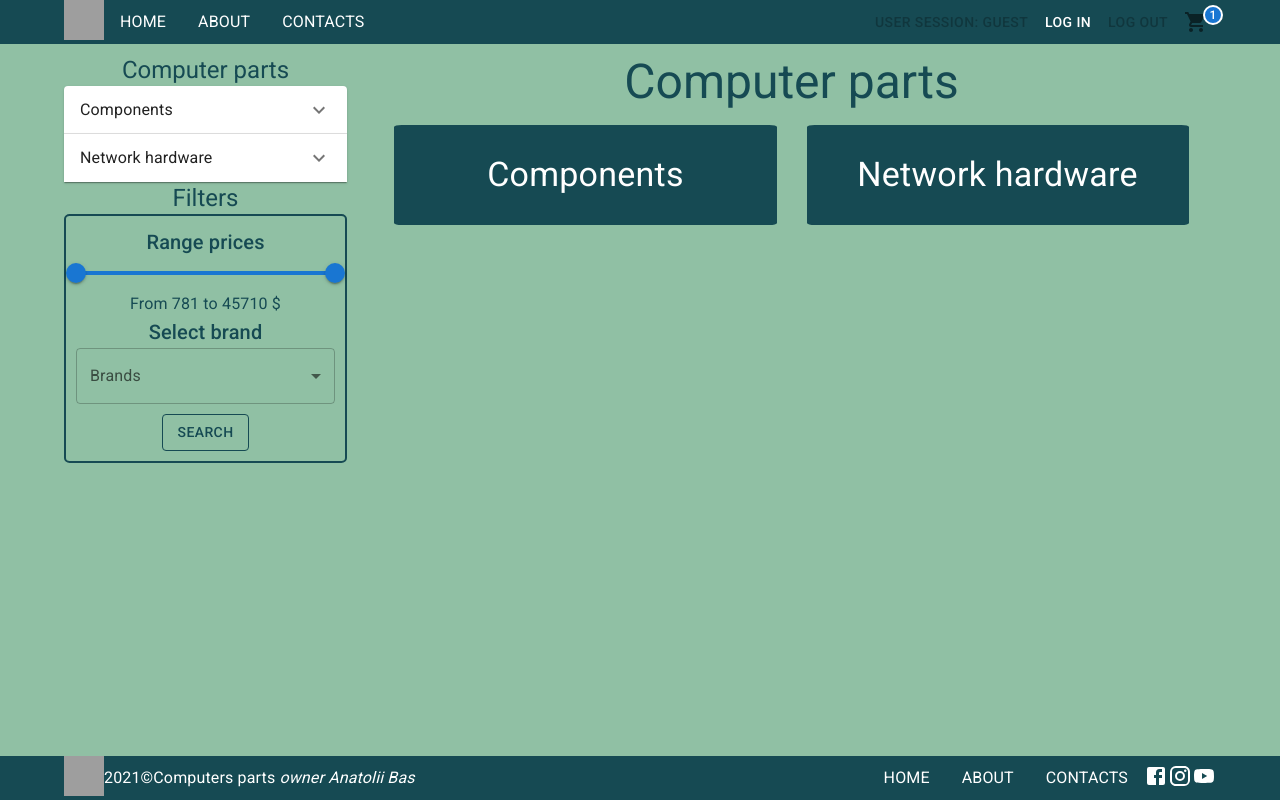
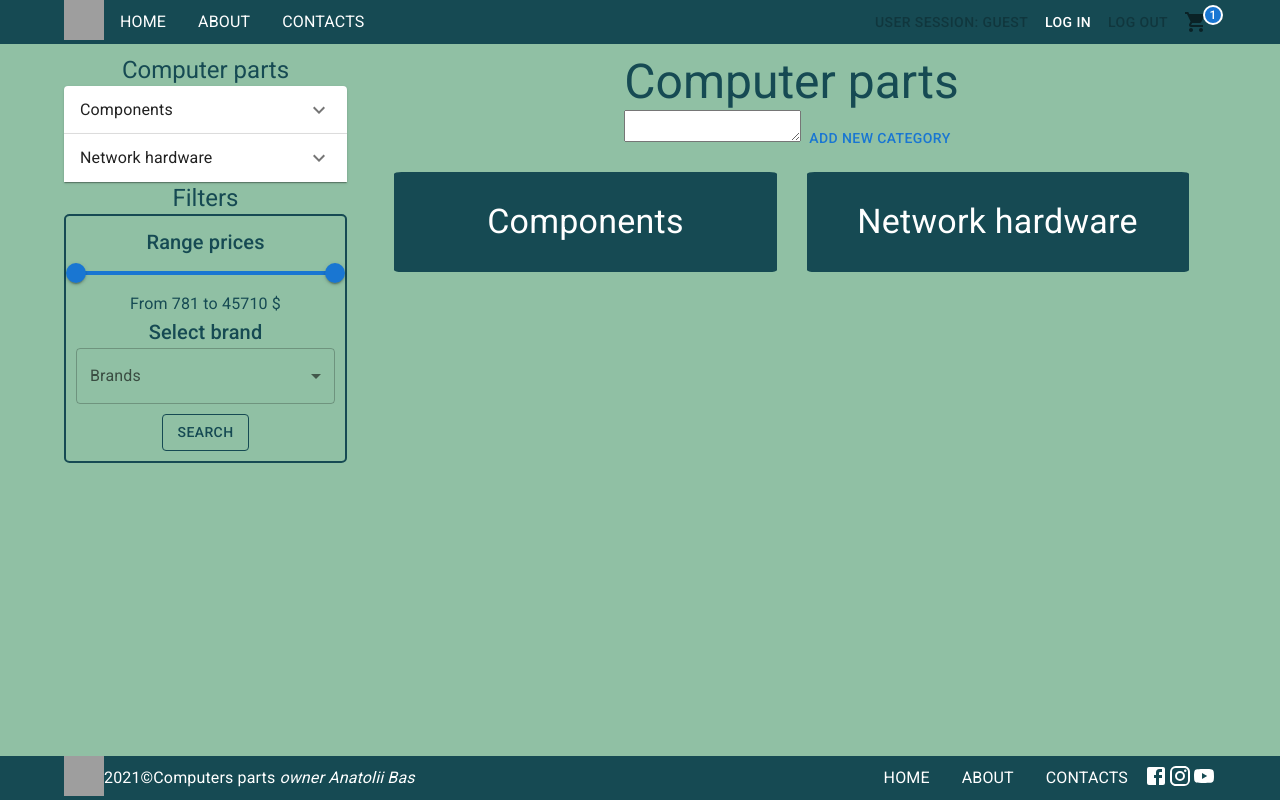
Before and after one commit to AnatoliiBass/computers-parts, a React (Create React App) app: page / in a window 1280 px wide. Built offline with nearby package versions, Linux system fonts and the light colour scheme; grey boxes are pictures that could not be loaded.

Commit message:
option to add new category

```diff
--- a/src/App.js
+++ b/src/App.js
@@ -3,12 +3,12 @@ import app from './App.module.css'
 import Header from './Components/Header/Header'
 import Footer from './Components/Footer/Footer'
 import Main from './Components/Main/Main'
-const App = ({ state }) => {
+const App = ({ state, addCategory }) => {
   return (
     <div className={app.wrapper}>
       <div>
         <Header />
-        <Main state={state} />
+        <Main state={state} addCategory={addCategory} />
       </div>
       <Footer />
     </div>
--- a/src/Components/Main/Content/Content.js
+++ b/src/Components/Main/Content/Content.js
@@ -6,17 +6,25 @@ import { content } from './Content.module.css'
 import ProductCards from './ProductCards/ProductCards'
 import ProductItem from './ProductItem/ProductItem'
 import Sections from './Sections/Sections'
-const Content = ({ state }) => {
+const BASEURL = "/"
+const COMPONENTS = "/components"
+const NETWORK = "/network"
+const ABOUT = "/about"
+const CONTACTS = "/contacts"
+const PRODUCTCARDS = "/productcards"
+const PRODUCTITEM = "/productcards/productitem"
+const Content = ({ state, addCategory }) => {
+   const categories = [...state.categories]
    return (
       <section className={content}>
          <Routes>
-            <Route path="/" element={<Sections sections={["Computer parts", "Components,Network hardware"]} />} />
-            <Route path="/components" element={<Sections sections={["Components", "Sound cards,Video cards"]} />} />
-            <Route path="/network" element={<Sections sections={["Network hardware", "Modems,Routers"]} />} />
-            <Route path="/about" element={<About />} />
-            <Route path="/contacts" element={<Contacts />} />
-            <Route path="/productcards" element={<ProductCards arrObjects={state.products} />} />
-            <Route path="/productcards/productitem" element={<ProductItem name="Asus NVidia SX 2345 LD" />} />
+            <Route path={BASEURL} element={<Sections sections={["Computer parts", categories.map(item => item.name)]} btn={true} addCategory={addCategory} />} />
+            <Route path={COMPONENTS} element={<Sections sections={["Components", ["Sound cards", "Video cards"]]} />} />
+            <Route path={NETWORK} element={<Sections sections={["Network hardware", ["Modems", "Routers"]]} />} />
+            <Route path={ABOUT} element={<About />} />
+            <Route path={CONTACTS} element={<Contacts />} />
+            <Route path={PRODUCTCARDS} element={<ProductCards arrObjects={state.products} />} />
+            <Route path={PRODUCTITEM} element={<ProductItem name="Asus NVidia SX 2345 LD" />} />
          </Routes>
       </section >)
 }
--- a/src/Components/Main/Content/Sections/Sections.js
+++ b/src/Components/Main/Content/Sections/Sections.js
@@ -1,9 +1,10 @@
 
 import { NavLink } from 'react-router-dom'
+import AddCategories from '../../../UI/AddCategories/AddCategories'
 import Title from '../../../UI/Title/Title'
 import { sectionBox } from './Sections.module.css'
 
-const Sections = ({ sections }) => {
+const Sections = ({ sections, btn, addCategory }) => {
    const getUrl = (element) => {
       let url
       if (element === "Components") {
@@ -13,13 +14,15 @@ const Sections = ({ sections }) => {
       } else { url = "/productcards" }
       return url
    }
+   const elements = sections[1].map((item, index) => (
+      <NavLink to={getUrl(item)} key={Math.floor(Math.random() * 100 + index)}><Title size="h4" seo="h3" description={item} /></NavLink>
+   ))
    return (
       <div>
          <Title size="h3" seo="h1" description={sections[0]} />
+         <div>{(btn) ? (<AddCategories addCategory={addCategory} />) : ""}</div>
          <div className={sectionBox}>
-            {sections[1].split(',').map((item, index) => (
-               <NavLink to={getUrl(item)} key={Math.floor(Math.random() * 10 + index)}><Title size="h4" seo="h3" description={item} /></NavLink>
-            ))}
+            {elements}
          </div>
       </div>
    )
--- a/src/Components/Main/Main.js
+++ b/src/Components/Main/Main.js
@@ -1,11 +1,11 @@
 import { grid, container } from './Main.module.css'
 import Sidebar from './Sidebar/Sidebar'
 import Content from './Content/Content'
-const Main = ({ state }) => {
+const Main = ({ state, addCategory }) => {
    return (<main className={container}>
       <div className={grid}>
          <Sidebar state={state} />
-         <Content state={state} />
+         <Content state={state} addCategory={addCategory} />
       </div>
    </main>)
 }
--- /dev/null
+++ b/src/Components/UI/AddCategories/AddCategories.js
@@ -0,0 +1,21 @@
+import { Button } from "@mui/material"
+import React from "react"
+
+const newCategory = React.createRef()
+
+const AddCategories = ({ addCategory }) => {
+   const addNewCategory = () => {
+      if (newCategory.current.value) {
+         addCategory(newCategory.current.value)
+      }
+      newCategory.current.value = ''
+   }
+   return (
+      <div>
+         <textarea ref={newCategory} id="standard-basic" label="Standard" variant="standard" />
+         <Button onClick={addNewCategory}>Add New Category</Button>
+      </div>
+   )
+}
+
+export default AddCategories
--- a/src/Redux/state.js
+++ b/src/Redux/state.js
@@ -1,3 +1,5 @@
+import { renderMainTree } from "../render"
+
 const state = {
    categories: [
       {
@@ -2822,5 +2824,14 @@ const state = {
       return Math.min(...newArr)
    },
 }
+export const addCategory = (name) => {
+   const newCategory = {
+      name: name,
+      id: String(parseInt(state.categories[state.categories.length - 1].id) + 1),
+      items: [],
+   }
+   state.categories.push(newCategory)
+   renderMainTree(state)
+}
 
 export default state
--- a/src/index.js
+++ b/src/index.js
@@ -1,19 +1,8 @@
-import React from 'react'
-import ReactDOM from 'react-dom'
-import './index.css'
-import '@fontsource/roboto/300.css'
-import '@fontsource/roboto/400.css'
-import '@fontsource/roboto/500.css'
-import '@fontsource/roboto/700.css'
-import App from './App'
-import { BrowserRouter } from 'react-router-dom'
+
+import { addCategory } from './Redux/state'
 import state from './Redux/state'
+import { renderMainTree } from './render'
 
-ReactDOM.render(
-  <React.StrictMode>
-    <BrowserRouter>
-      <App state={state} />
-    </BrowserRouter>
-  </React.StrictMode>,
-  document.getElementById('root')
-);
+
+
+renderMainTree(state, addCategory)
--- /dev/null
+++ b/src/render.js
@@ -0,0 +1,22 @@
+import React from 'react'
+import ReactDOM from 'react-dom'
+import './index.css'
+import '@fontsource/roboto/300.css'
+import '@fontsource/roboto/400.css'
+import '@fontsource/roboto/500.css'
+import '@fontsource/roboto/700.css'
+import App from './App'
+import { BrowserRouter } from 'react-router-dom'
+import { addCategory } from './Redux/state'
+
+
+export const renderMainTree = (state) => {
+   ReactDOM.render(
+      <React.StrictMode>
+         <BrowserRouter>
+            <App state={state} addCategory={addCategory} />
+         </BrowserRouter>
+      </React.StrictMode>,
+      document.getElementById('root')
+   )
+}
```
